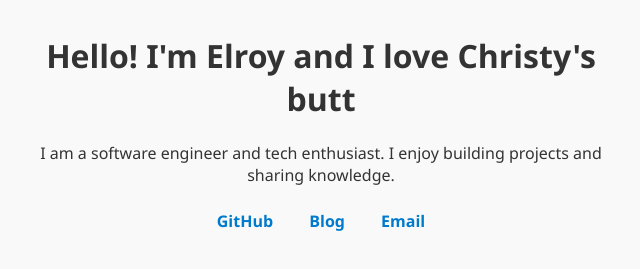
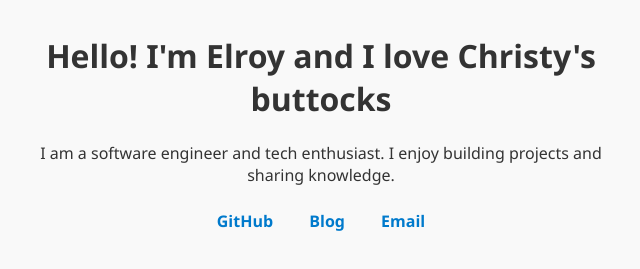
Before and after one commit to elroytoh/elroytoh.github.io, a plain HTML site: page index.html in a window 1280 px wide. Shown: the part 57-326 px from the top of the page, without its empty margins (319-959 px from the left). Drawn offline with Linux system fonts and the light colour scheme.

Commit message:
index.html

```diff
--- a/index.html
+++ b/index.html
@@ -9,7 +9,7 @@
 <body>
   <main>
     <img src="assets/profile.jpg" alt="Your profile photo" class="avatar" />
-    <h1>Hello! I'm Elroy and I love Christy's butt</h1>
+    <h1>Hello! I'm Elroy and I love Christy's buttocks</h1>
     <p>I am a software engineer and tech enthusiast. I enjoy building projects and sharing knowledge.</p>
     <ul class="links">
       <li><a href="https://github.com/yourusername">GitHub</a></li>
```
